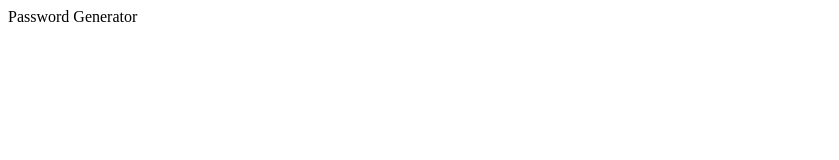
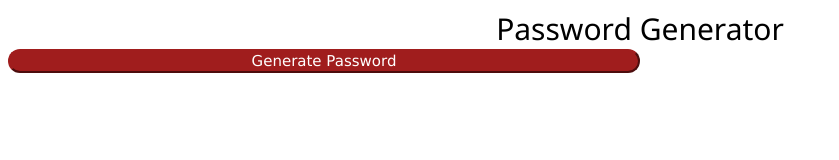
Before and after one commit to irkag22/Password-Generator, a plain HTML site: page index.html in a window 1280 px wide. Shown: the whole page, without its empty margins (0-839 px from the left). Drawn offline with Linux system fonts and the light colour scheme.

Commit message:
added some css

```diff
--- a/assets/css/style.css
+++ b/assets/css/style.css
@@ -0,0 +1,19 @@
+.header {
+    font-family: 'Segoe UI', Tahoma, Geneva, Verdana, sans-serif;
+    font-size: 30px;
+    font-style: bold;
+    text-align: center;
+}
+
+.button {
+    background-color: rgb(160, 29, 29);
+    height: auto;
+    width: 50%;
+    font-size: 15px;
+    font-family: Verdana, Geneva, Tahoma, sans-serif;
+    color: white;
+    border-radius: 25px;
+    border-color: rgb(160, 29, 29);
+    text-align: center;
+
+}
--- a/index.html
+++ b/index.html
@@ -4,13 +4,17 @@
     <meta charset="UTF-8">
     <meta http-equiv="X-UA-Compatible" content="IE=edge">
     <meta name="viewport" content="width=device-width, initial-scale=1.0">
-    <link rel="resetsheet" href="./assets/css/reset.css"
-    <link rel="stylesheet" href="./assets/css/style.css"
-    <title>Password Generator</title>
+    <link rel="resetsheet" href="./assets/css/reset.css">
+    <link rel="stylesheet" href="./assets/css/style.css">
+    <title class="header">Password Generator</title>
 </head>
 <body>
-
-
+<div>
+    <header class="header">Password Generator</header>
+</div>
+<div>
+    <button class="button">Generate Password</button>
+</div>
     <script src="./script.js"></script>
 </body>
 </html>
--- a/pseudo and draft/pseudo chal3.js
+++ b/pseudo and draft/pseudo chal3.js
@@ -1,3 +1,4 @@
+add gitignore
 
 //user clicks a button
   //event listener, calling a function to write password
--- a/script.js
+++ b/script.js
@@ -1,8 +1,18 @@
+
+
+
 function newPassword() {
     var passLength= prompt("How many characters would you like your password to contain?");
     if(passwordLength < 8){
         alert('Password length must be at least 8 characters');
+      var hasNumeric=
       }
+
+var hasNumeric = confirm("Click OK to confirm including numeric characters.");
+var hasLower = confirm("Click OK to confirm including Lower characters.");
+var hasUpper = confirm("Click OK to confirm including Upper characters.");
+var hasSpecial = confirm("Click OK to confirm including Special characters.");
+  }
 
 var userPassword = {
 length: passLength,
@@ -11,7 +21,7 @@ hasLower: hasLower,
 hasUpper: hasUpper,
 hasSpecial: hasSpecial,
 }
-  return userPassword;
+return userPassword;
 
 // //     function startGame() {
 //     var userInput = prompt("Please enter R, P or S").toUpperCase();
```
